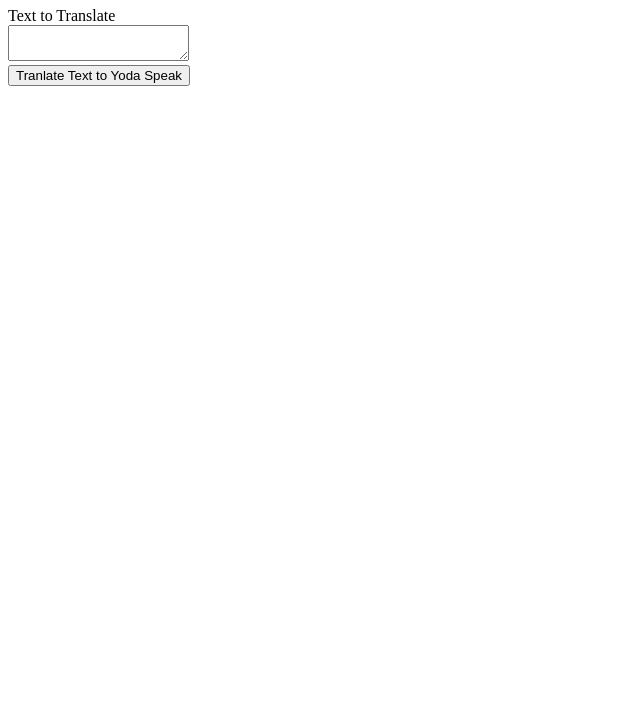
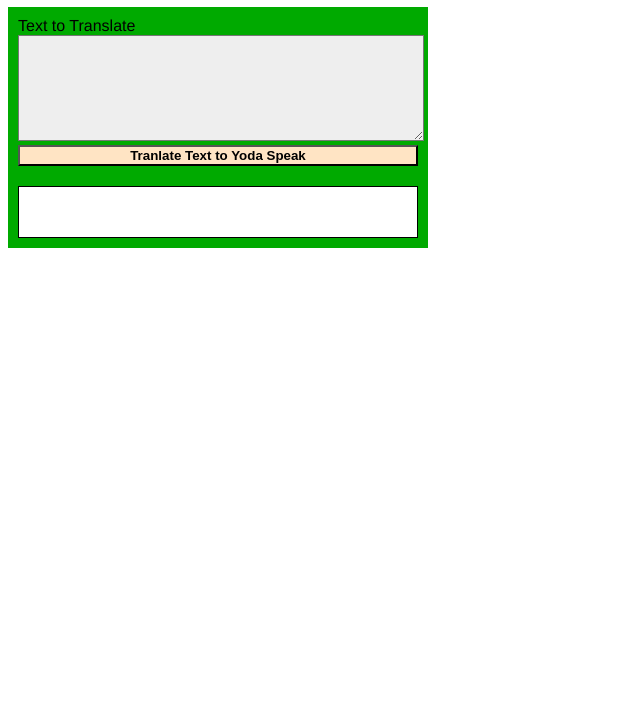
Before and after one commit to fhergomez/TalkLikeYodaApp, a plain HTML site: page index.html in a window 1280 px wide. Shown: the part 73-800 px from the top of the page, without its empty margins (0-640 px from the left). Drawn offline with nearby package versions, Linux system fonts and the light colour scheme.

Commit message:
add css and JS

```diff
--- /dev/null
+++ b/css/main.css
@@ -0,0 +1,33 @@
+h1 {
+    font-family: Helvetica, Arial;
+}
+
+textarea {
+    width: 400px;
+    height: 100px;
+    background-color: #eeeeee;
+}
+
+label {
+    font-family: Helvetica, Arial, Verdana, sans-serif;
+}
+
+button {
+    width: 400px;
+    background-color: bisque;
+    font-weight: bold;
+}
+
+#translator {
+    border 1px solid black;
+    padding: 10px;
+    background-color: #00aa00;
+    width: 400px;
+}
+
+#result {
+    margin-top: 20px;
+    border: 1px solid black;
+    background-color: white;
+    height: 50px;
+}
--- a/index.html
+++ b/index.html
@@ -2,15 +2,17 @@
 <html>
     <head>
         <title>Talk Like Yoda</title>
-        <script   src="https://code.jquery.com/jquery-3.1.1.js"   </script>
-        <script   src="https://code.jquery.com/jquery-3.1.1.min.js"   </script>
+        <script src="https://code.jquery.com/jquery-3.1.1.min.js"></script>
+        <script   src="http://code.jquery.com/jquery-migrate-3.0.0.min.js"></script>
+        <script src="js/script.js"></script>
+        <link rel="stylesheet" href="css/main.css" />
     </head>
     <body>
         <h1>Talk Like Yoda App...</h1>
         <div id="translator">
             <label for="textToTanslate">Text to Translate</label><br/>
             <textarea id=textToTranslate></textarea><br />
-            <button id="btntranslate">Tranlate Text to Yoda Speak</button>
+            <button id="btnTranslate">Tranlate Text to Yoda Speak</button>
             <div id="result"></div>
         </div>
     </body>
--- /dev/null
+++ b/js/script.js
@@ -0,0 +1,9 @@
+'strict'
+
+window.onload = function(){
+    $('#btnTranslate').on('click', translateText);
+}
+
+function translateText() {
+    alert("Hi");
+}
```
